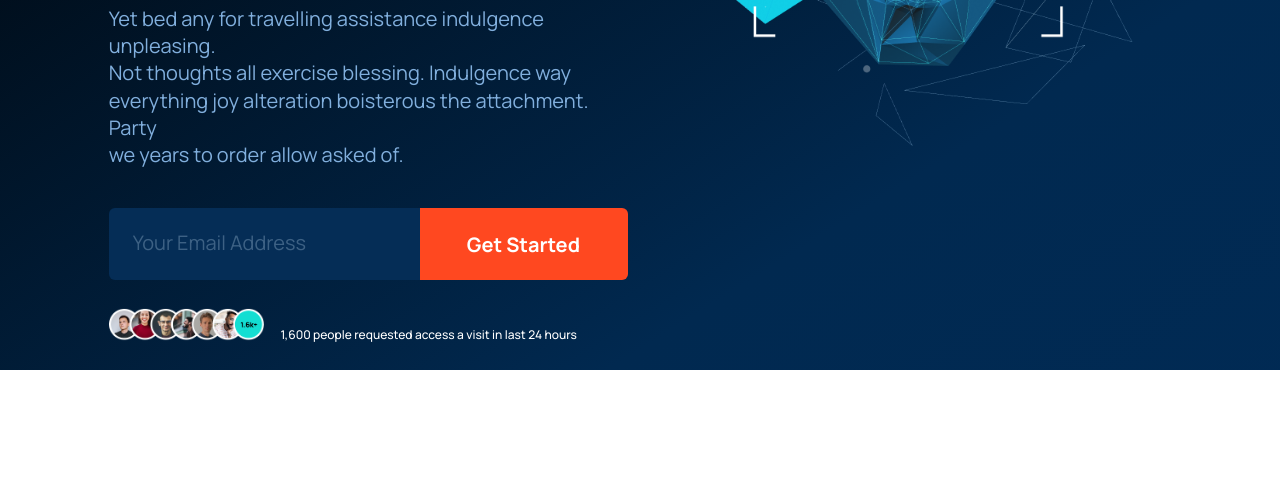
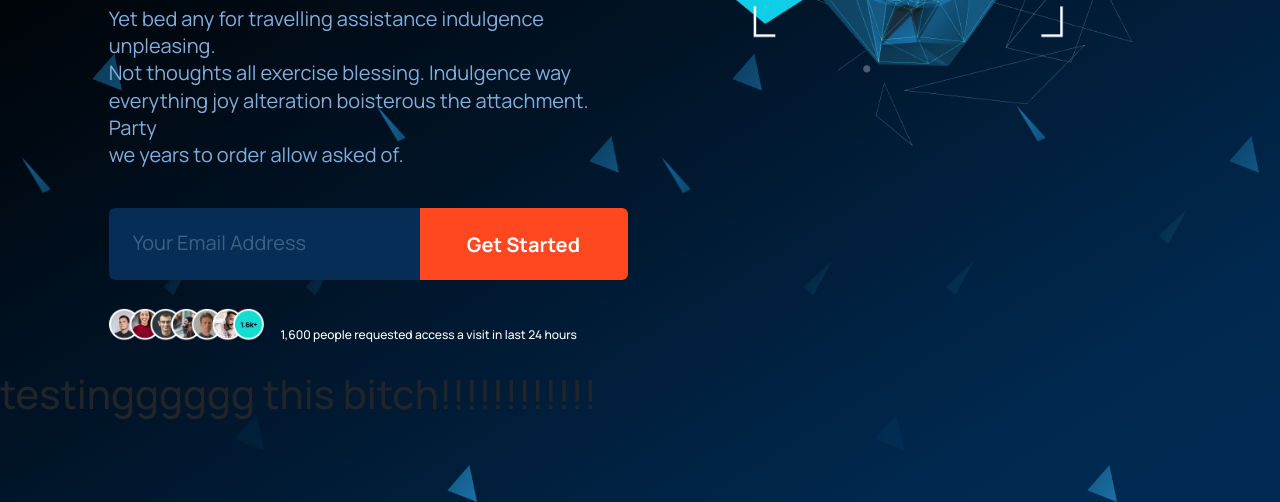
Before and after one commit to ufyy01/chatgpt-landing-page, a website: page index.html in a window 1280 px wide. Shown: the part 498-1000 px from the top of the page. Before the commit the page ends 868 px from the top, so only its background shows below. Drawn offline with nearby package versions, Linux system fonts and the light colour scheme.

Commit message:
added background particles

```diff
--- a/index.html
+++ b/index.html
@@ -85,6 +85,27 @@
         </div>
         <div class="col-lg-1 col-xl-1"></div>
         </div>
+        <h1 class=" hero hero-heading">testingggggg this bitch!!!!!!!!!!!!</h1>
+        <div class="background-vector d-flex justify-content-around position-absolute">
+            <img src="./images/ve1.png" alt="">
+            <img src="./images/Vector2.png" alt="">
+            <img src="./images/Vector.png" alt="">
+            <img src="./images/Vector2.png" alt="">
+            <img src="./images/Vector.png" alt="">
+            <img src="./images/ve1.png" alt="">
+            <img src="./images/Vector2.png" alt="">
+            <img src="./images/Vector.png" alt="">
+            <img src="./images/Vector2.png" alt="">
+            <img src="./images/ve1.png" alt="">
+            <img src="./images/Vector2.png" alt="">
+            <img src="./images/Vector.png" alt="">
+            <img src="./images/Vector2.png" alt="">
+            <img src="./images/Vector.png" alt="">
+            <img src="./images/ve1.png" alt="">
+            <img src="./images/Vector2.png" alt="">
+            <img src="./images/Vector.png" alt="">
+            <img src="./images/Vector2.png" alt="">
+        </div>
 
         <script
         src="https://cdn.jsdelivr.net/npm/bootstrap@5.3.1/dist/js/bootstrap.bundle.min.js"
--- a/sass/_animation.scss
+++ b/sass/_animation.scss
@@ -1,7 +1,23 @@
 @keyframes bg-ani {
     0% {
-    background-position:  0% 50%;
+    background-position:  30% 50%;
     }
     50% { background-position:  100% 50%; }
-    100% { background-position:  0 50%;}
+    100% { background-position:  50% 50%;}
 }
+@keyframes bg-vector {
+    0% {
+        transform: translateY(0);
+        opacity: 0;
+    }
+    50% {
+        opacity: 0.7;
+    }
+    70% {
+        opacity: 0.5;
+    }
+    100% {
+        transform: translateY(-90vh);
+        opacity: 0;
+    }
+}
--- a/sass/_mixins.scss
+++ b/sass/_mixins.scss
@@ -1,11 +1,14 @@
 @use 'variables';
 @mixin bg-color-linear {
-    background: linear-gradient(to bottom right, #013d7c 5%, #01438a 10%, #012950, #000408,  #012950, #002c5a) 100%;
+    background: linear-gradient(to bottom right, #013d7c 5%, #01438a 10%, #012950, #000408,  #012950, #002c5a) 100% no-repeat;
     width: 100%;
     height: 100vh;
     background-size: 300% 300%;
     overflow-x: hidden;
+    // background-size: cover;
+    // background-position: center;
     animation: bg-ani 15s ease-in-out infinite;
+
 }
 @mixin text-color-linear {
     background: -webkit-linear-gradient(155deg, rgba(244,152,103,1) 20%, rgba(174,103,250,1) 100%);
--- a/sass/main.scss
+++ b/sass/main.scss
@@ -8,6 +8,7 @@
 body {
     @include bg-color-linear;
     font-family: $main-font;
+    position: relative;
 }
 .header {
     .navbar a, button {
@@ -71,6 +72,68 @@
     }
     #{&}-right-img img{
         max-width: 100%;
-        max-height: 100%;
     }
 }
+.background-vector{
+    width: 100%;
+    bottom: -200px;
+    z-index: -1;
+    img {
+        width: 30px;
+        animation: bg-vector 7s linear infinite;
+    }
+    & img:nth-child(1) {
+        animation-delay: 2s;
+    }
+    & img:nth-child(2) {
+        animation-delay: 1s;
+    }
+    & img:nth-child(3) {
+        animation-delay: 3s;
+    }
+    & img:nth-child(4) {
+        animation-delay: 4.5s;
+    }
+    & img:nth-child(5) {
+        animation-delay: 3s;
+    }
+    & img:nth-child(6) {
+        animation-delay: 1.5s;
+    }
+    & img:nth-child(7) {
+        animation-delay: 7s;
+    }
+    & img:nth-child(8) {
+        animation-delay: 2.5s;
+    }
+    & img:nth-child(9) {
+        animation-delay: 1.8s;
+    }
+    & img:nth-child(10) {
+        animation-delay: 2s;
+    }
+    & img:nth-child(11) {
+        animation-delay: 1s;
+    }
+    & img:nth-child(12) {
+        animation-delay: 3s;
+    }
+    & img:nth-child(13) {
+        animation-delay: 4.5s;
+    }
+    & img:nth-child(14) {
+        animation-delay: 3s;
+    }
+    & img:nth-child(15) {
+        animation-delay: 1.5s;
+    }
+    & img:nth-child(16) {
+        animation-delay: 7s;
+    }
+    & img:nth-child(17) {
+        animation-delay: 2.5s;
+    }
+    & img:nth-child(18) {
+        animation-delay: 1.8s;
+    }
+}
```
Also changed, not shown: css/style.css, 1 other file.
